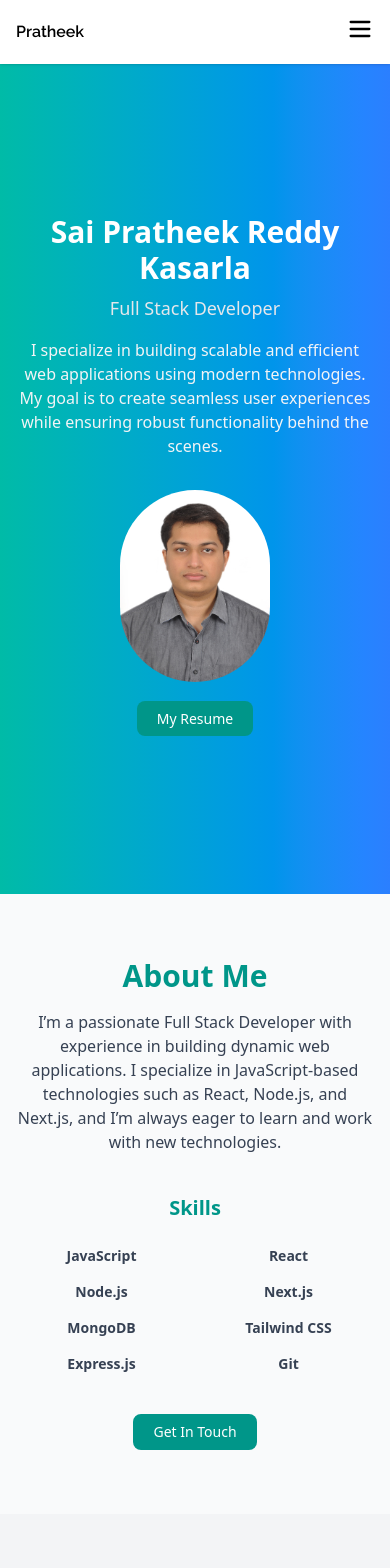
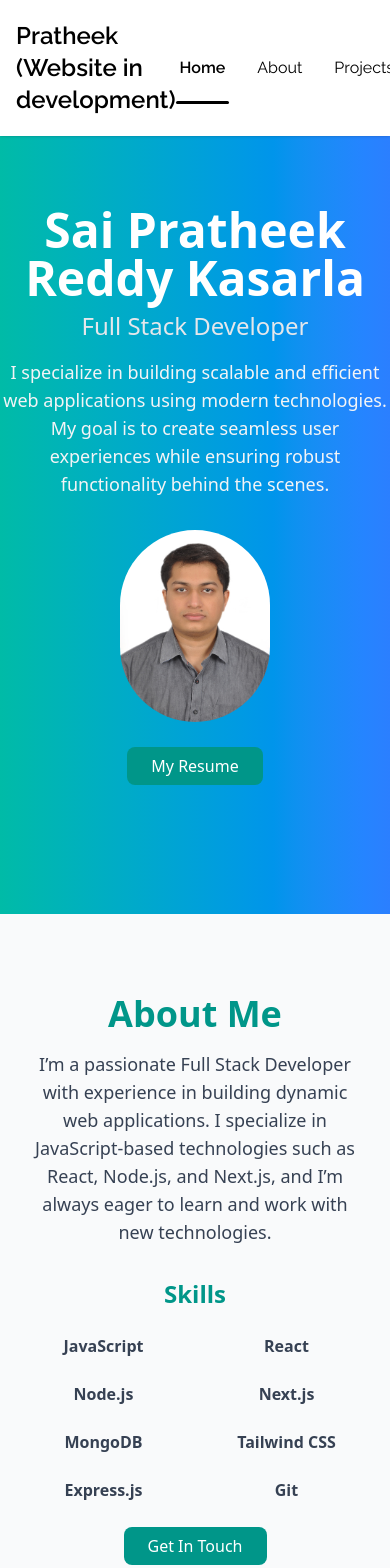
Before and after one commit to pratheek5299/portfolio, a Next.js app: page / in a window 390 px wide. Shown: the top 1568 px of the page. Built offline with nearby package versions, Linux system fonts and the light colour scheme.

Commit message:
Revert "Refactor components for improved responsiveness and styling; update A…"

```diff
--- a/src/app/components/AboutSection.js
+++ b/src/app/components/AboutSection.js
@@ -1,15 +1,10 @@
+// /src/app/components/AboutSection.js
 export default function AboutSection() {
 	return (
-		<section
-			id="about"
-			className="py-16 sm:py-20 px-4 sm:px-6 bg-gray-50 dark:bg-gray-900"
-		>
+		<section id="about" className="py-20 px-6 bg-gray-50">
 			<div className="max-w-5xl mx-auto text-center">
-				<h2 className="text-3xl sm:text-4xl font-bold text-teal-600 dark:text-teal-400">
-					About Me
-				</h2>
-
-				<p className="mt-4 text-base sm:text-lg text-gray-700 dark:text-gray-300 max-w-xl mx-auto">
+				<h2 className="text-4xl font-bold text-teal-600">About Me</h2>
+				<p className="mt-4 text-lg text-gray-700 max-w-xl mx-auto">
 					I’m a passionate Full Stack Developer with experience in
 					building dynamic web applications. I specialize in
 					JavaScript-based technologies such as React, Node.js, and
@@ -17,37 +12,43 @@ export default function AboutSection() {
 					technologies.
 				</p>
 
-				{/* Skills Section */}
-				<div className="mt-10">
-					<h3 className="text-xl sm:text-2xl font-semibold text-teal-600 dark:text-teal-400">
+				<div className="mt-8">
+					<h3 className="text-2xl font-semibold text-teal-600">
 						Skills
 					</h3>
-					<ul className="grid grid-cols-2 sm:grid-cols-3 lg:grid-cols-4 gap-4 sm:gap-6 mt-6 text-gray-700 dark:text-gray-300">
-						{[
-							"JavaScript",
-							"React",
-							"Node.js",
-							"Next.js",
-							"MongoDB",
-							"Tailwind CSS",
-							"Express.js",
-							"Git",
-						].map((skill, index) => (
-							<li
-								key={index}
-								className="flex justify-center items-center font-semibold text-sm sm:text-base"
-							>
-								{skill}
-							</li>
-						))}
+					<ul className="grid grid-cols-2 sm:grid-cols-3 lg:grid-cols-4 gap-6 mt-6 text-gray-700">
+						<li className="flex justify-center items-center space-x-2">
+							<span className="font-semibold">JavaScript</span>
+						</li>
+						<li className="flex justify-center items-center space-x-2">
+							<span className="font-semibold">React</span>
+						</li>
+						<li className="flex justify-center items-center space-x-2">
+							<span className="font-semibold">Node.js</span>
+						</li>
+						<li className="flex justify-center items-center space-x-2">
+							<span className="font-semibold">Next.js</span>
+						</li>
+						<li className="flex justify-center items-center space-x-2">
+							<span className="font-semibold">MongoDB</span>
+						</li>
+						<li className="flex justify-center items-center space-x-2">
+							<span className="font-semibold">Tailwind CSS</span>
+						</li>
+						<li className="flex justify-center items-center space-x-2">
+							<span className="font-semibold">Express.js</span>
+						</li>
+						<li className="flex justify-center items-center space-x-2">
+							<span className="font-semibold">Git</span>
+						</li>
 					</ul>
 				</div>
 
 				{/* CTA Button */}
-				<div className="mt-10">
+				<div className="mt-8">
 					<a
-						href="#contact"
-						className="inline-block px-5 py-2 text-sm sm:text-base bg-teal-600 text-white rounded-lg hover:bg-teal-700 transition-all dark:bg-teal-500 dark:hover:bg-teal-600"
+						href="#contact" // Link to your contact section or page
+						className="px-6 py-2 text-white bg-teal-600 rounded-lg hover:bg-teal-700 transition-all"
 					>
 						Get In Touch
 					</a>
--- a/src/app/components/ExperienceTimeline.js
+++ b/src/app/components/ExperienceTimeline.js
@@ -1,3 +1,4 @@
+// /src/app/components/ExperienceTimeline.js
 import Image from "next/image";
 
 const experienceData = [
@@ -34,52 +35,49 @@ const experienceData = [
 
 export default function ExperienceTimeline() {
 	return (
-		<section
-			id="experience"
-			className="py-16 sm:py-20 px-4 sm:px-6 bg-gray-100 dark:bg-gray-900"
-		>
+		<section id="experience" className="py-20 px-6 bg-gray-100">
 			<div className="max-w-5xl mx-auto text-center">
-				<h2 className="text-3xl sm:text-4xl font-bold text-teal-600 dark:text-teal-400">
+				<h2 className="text-4xl font-bold text-teal-600">
 					Experience Timeline
 				</h2>
 
-				<div className="mt-8 space-y-8 sm:space-y-6">
+				<div className="mt-8 space-y-6">
 					{experienceData.map((job, index) => (
 						<div
 							key={index}
-							className="p-6 sm:p-8 bg-white dark:bg-gray-800 rounded-2xl shadow-xl transition-all hover:shadow-2xl transform duration-300 text-left"
+							className="p-8 bg-white rounded-2xl shadow-xl transition-all hover:shadow-2xl  transform duration-300"
 						>
 							{/* Company Logo and Info */}
-							<div className="flex flex-col sm:flex-row items-start sm:items-center space-y-4 sm:space-y-0 sm:space-x-6 mb-6">
+							<div className="flex items-center justify-start space-x-6 mb-6">
 								<Image
 									src={job.logo}
 									alt={job.company}
 									width={60}
 									height={60}
-									className="rounded-full bg-white py-3 h-auto w-auto"
+									className="rounded-full"
 								/>
-								<div>
-									<h3 className="text-xl sm:text-2xl font-semibold text-teal-600 dark:text-teal-400">
+								<div className="text-left">
+									<h3 className="text-2xl font-semibold text-teal-600">
 										{job.title}
 									</h3>
-									<p className="text-gray-600 dark:text-gray-300 text-lg">
+									<p className="text-gray-500 text-lg">
 										{job.company}
 									</p>
-									<p className="text-gray-500 dark:text-gray-400 text-sm">
+									<p className="text-gray-500 text-sm">
 										{job.location}
 									</p>
-									<p className="text-gray-500 dark:text-gray-400 text-sm">
+									<p className="text-gray-500 text-sm">
 										{job.date}
 									</p>
 								</div>
 							</div>
 
 							{/* Summary of Responsibilities */}
-							<ul className="mt-4 space-y-3 list-disc pl-6 text-gray-700 dark:text-gray-300">
+							<ul className="mt-4 text-gray-700 space-y-3 list-disc pl-6">
 								{job.summary.map((point, idx) => (
 									<li
 										key={idx}
-										className="text-base sm:text-lg"
+										className="text-left text-base"
 									>
 										{point}
 									</li>
@@ -87,8 +85,8 @@ export default function ExperienceTimeline() {
 							</ul>
 
 							{/* Tech Stack */}
-							<div className="mt-6 text-gray-800 dark:text-gray-200">
-								<span className="font-semibold text-teal-600 dark:text-teal-400">
+							<div className="mt-6 text-gray-800">
+								<span className="font-semibold text-teal-600">
 									Tech Stack:{" "}
 								</span>
 								{job.techStack}
--- a/src/app/components/Hero.js
+++ b/src/app/components/Hero.js
@@ -1,18 +1,18 @@
+// /src/app/components/Hero.js
 import Image from "next/image";
 import Link from "next/link";
 
 export default function Hero() {
 	return (
-		<section className="flex flex-col justify-center items-center text-center py-16 sm:py-20 min-h-screen bg-gradient-to-r from-teal-500 to-blue-500 dark:from-gray-900 dark:to-gray-800 transition-colors duration-300 px-4 sm:px-6">
-			<h1 className="text-3xl sm:text-4xl md:text-5xl font-bold text-white dark:text-white">
+		<section className="flex flex-col justify-center bg-fixed items-center bg-gradient-to-r from-teal-500 to-blue-500 text-center py-20 min-h-screen">
+			<h1 className="text-5xl font-bold text-white">
 				Sai Pratheek Reddy Kasarla
 			</h1>
-
-			<h2 className="text-lg sm:text-xl md:text-2xl text-gray-200 dark:text-gray-300 mt-2">
+			<h2 className="text-2xl text-gray-200 mt-2">
 				Full Stack Developer
 			</h2>
 
-			<p className="mt-4 text-base sm:text-lg md:text-xl text-gray-100 dark:text-gray-400 max-w-xl mx-auto">
+			<p className="mt-4 text-lg text-gray-100 max-w-xl mx-auto">
 				I specialize in building scalable and efficient web applications
 				using modern technologies. My goal is to create seamless user
 				experiences while ensuring robust functionality behind the
@@ -27,16 +27,15 @@ export default function Hero() {
 					width={150}
 					height={150}
 					className="rounded-full mx-auto"
-					priority
 				/>
 			</div>
 
 			{/* CTA Button */}
-			<div className="mt-6 sm:mt-8">
+			<div className="mt-8">
 				<Link
-					href="/images/Sai_Pratheek_Reddy_Kasarla_Resume.pdf"
+					href="/images/Sai_Pratheek_Reddy_Kasarla_Resume.pdf" // Replace with your actual resume link
 					target="_blank"
-					className="px-5 sm:px-6 py-2 text-sm sm:text-base text-white bg-teal-600 rounded-lg hover:bg-teal-700 transition-all"
+					className="px-6 py-2 text-white bg-teal-600 rounded-lg hover:bg-teal-700 transition-all"
 				>
 					My Resume
 				</Link>
--- a/src/app/components/Navbar.js
+++ b/src/app/components/Navbar.js
@@ -1,9 +1,7 @@
 "use client";
-import { useState } from "react";
 import Link from "next/link";
 import { usePathname } from "next/navigation";
 import { Raleway } from "next/font/google";
-import { Menu, X } from "lucide-react";
 
 const raleway = Raleway({
 	subsets: ["latin"],
@@ -20,32 +18,18 @@ const navItems = [
 
 export default function Navbar() {
 	const pathname = usePathname();
-	const [isOpen, setIsOpen] = useState(false);
 
 	return (
 		<nav
-			className={`fixed top-0 w-full shadow z-50 bg-white dark:bg-gray-900 ${raleway.className} transition-colors duration-300`}
+			className={`fixed top-0 w-full  shadow z-50 ${raleway.className}`}
 		>
-			<div className="max-w-[1536px] mx-auto px-4 md:px-8 lg:px-[2rem] xl:px-[3rem] 2xl:px-[4rem] flex justify-between items-center">
-				<Link href="/">
-					<h1 className="font-bold py-5 text-md md:text-2xl text-black dark:text-white">
-						Pratheek
+			<div className="max-w-[1536px] bg-white mx-auto  px-4 md:px-8 lg:px-[2rem] xl:px-[3rem] 2xl:px-[4rem] flex justify-between items-center">
+				<Link href={'/'}>
+					<h1 className="font-bold py-5 text-2xl text-black">
+						Pratheek (Website in development)
 					</h1>
 				</Link>
-
-				{/* Hamburger Icon for Mobile */}
-				<div className="md:hidden">
-					<button
-						onClick={() => setIsOpen(!isOpen)}
-						className="text-black dark:text-white"
-						aria-label="Toggle Menu"
-					>
-						{isOpen ? <X size={28} /> : <Menu size={28} />}
-					</button>
-				</div>
-
-				{/* Desktop Nav */}
-				<div className="hidden md:flex gap-6">
+				<div className="flex gap-6">
 					{navItems.map(({ name, href }) => {
 						const isActive = pathname === href;
 
@@ -53,45 +37,18 @@ export default function Navbar() {
 							<Link
 								key={href}
 								href={href}
-								className={`relative px-1 py-2 hover:text-black dark:hover:text-white transition duration-200 ${
-									isActive
-										? "font-semibold text-black dark:text-white"
-										: "text-black dark:text-gray-300"
-								}`}
+								className={`relative px-1 py-2 hover:text-[black] transition duration-200
+                ${isActive ? "font-semibold text-black " : "text-black"}`}
 							>
 								{name}
 								{isActive && (
-									<span className="absolute left-0 -bottom-[16px] w-full h-[3px] bg-black dark:bg-white rounded-sm" />
+									<span className="absolute left-0 -bottom-[16px] w-full h-[3px] bg-black rounded-sm" />
 								)}
 							</Link>
 						);
 					})}
 				</div>
 			</div>
-
-			{/* Mobile Nav Dropdown */}
-			{isOpen && (
-				<div className="md:hidden bg-white dark:bg-gray-900 px-6 py-4 space-y-4 transition-all duration-300">
-					{navItems.map(({ name, href }) => {
-						const isActive = pathname === href;
-
-						return (
-							<Link
-								key={href}
-								href={href}
-								onClick={() => setIsOpen(false)}
-								className={`block px-2 py-2 rounded-md text-lg ${
-									isActive
-										? "font-semibold text-black dark:text-white"
-										: "text-black dark:text-gray-300"
-								}`}
-							>
-								{name}
-							</Link>
-						);
-					})}
-				</div>
-			)}
 		</nav>
 	);
 }
--- a/src/app/layout.js
+++ b/src/app/layout.js
@@ -26,7 +26,7 @@ export default function RootLayout({ children }) {
 				<nav>
 					<Navbar />
 				</nav>
-				<main className="pt-[50px] lg:pt-[70px]">{children}</main>
+				<main className="pt-[70px]">{children}</main>
 			</body>
 		</html>
 	);
```
Also changed, not shown: src/app/components/ContactForm.js (+17 -75 lines).
